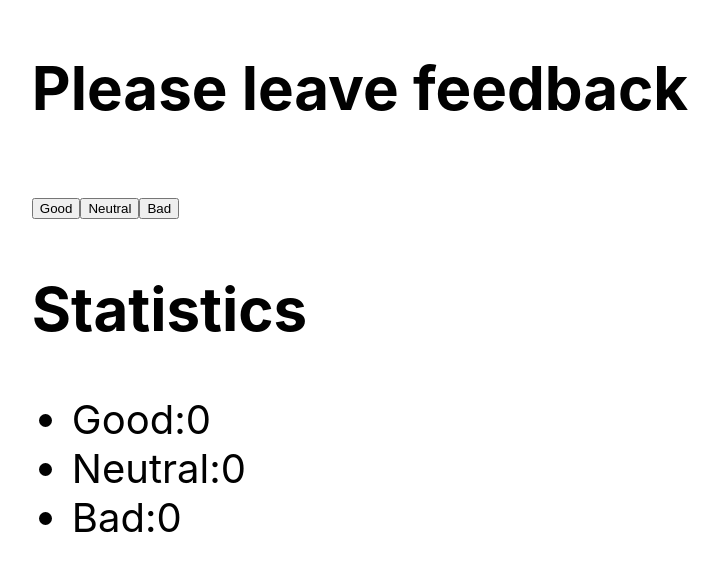
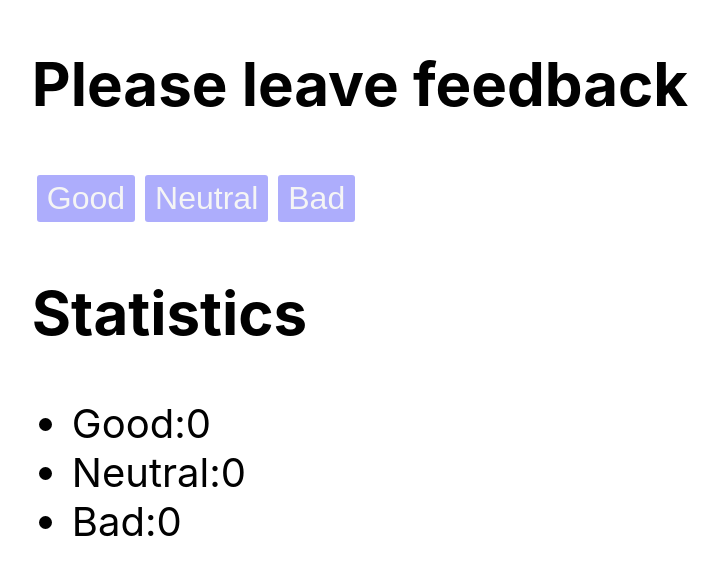
Before and after one commit to SebastianLalek/goit-react-hw-02-feedback, a React (Create React App) app: page / in a window 1280 px wide. Shown: the part 108-684 px from the top of the page, without its empty margins (280-999 px from the left). Built offline with nearby package versions, Linux system fonts and the light colour scheme.

Commit message:
add button styles

```diff
--- a/src/components/feedback/Feedback.js
+++ b/src/components/feedback/Feedback.js
@@ -1,4 +1,5 @@
 import React, { Component } from 'react';
+import css from './Feedback.module.css';
 
 export default class Feedback extends Component {
   state = {
@@ -18,13 +19,13 @@ export default class Feedback extends Component {
     return (
       <div>
         <h2>Please leave feedback</h2>
-        <button id="good" onClick={this.counter}>
+        <button className={css.button} id="good" onClick={this.counter}>
           Good
         </button>
-        <button id="neutral" onClick={this.counter}>
+        <button className={css.button} id="neutral" onClick={this.counter}>
           Neutral
         </button>
-        <button id="bad" onClick={this.counter}>
+        <button className={css.button} id="bad" onClick={this.counter}>
           Bad
         </button>
         <h2>Statistics</h2>
--- a/src/components/feedback/Feedback.module.css
+++ b/src/components/feedback/Feedback.module.css
@@ -0,0 +1,9 @@
+.button {
+  font-size: 2rem;
+  margin: 5px;
+  border: none;
+  border-radius: 3px;
+  padding: 5px 10px;
+  background-color: rgb(173, 173, 252);
+  color: rgb(245, 245, 245);
+}
```
